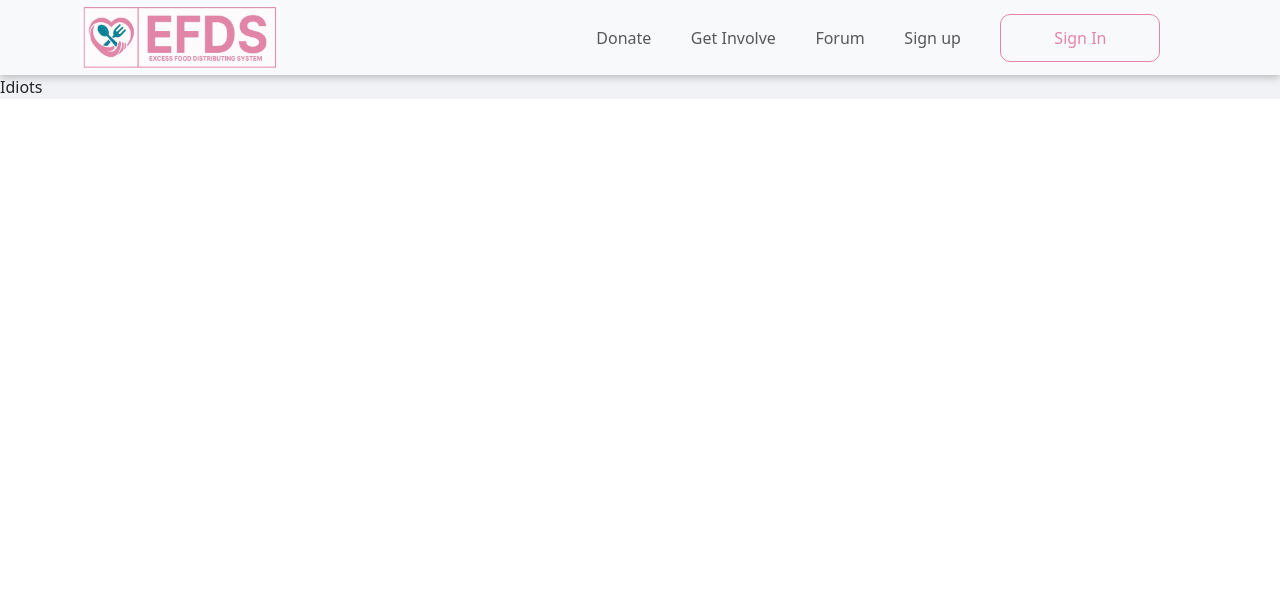
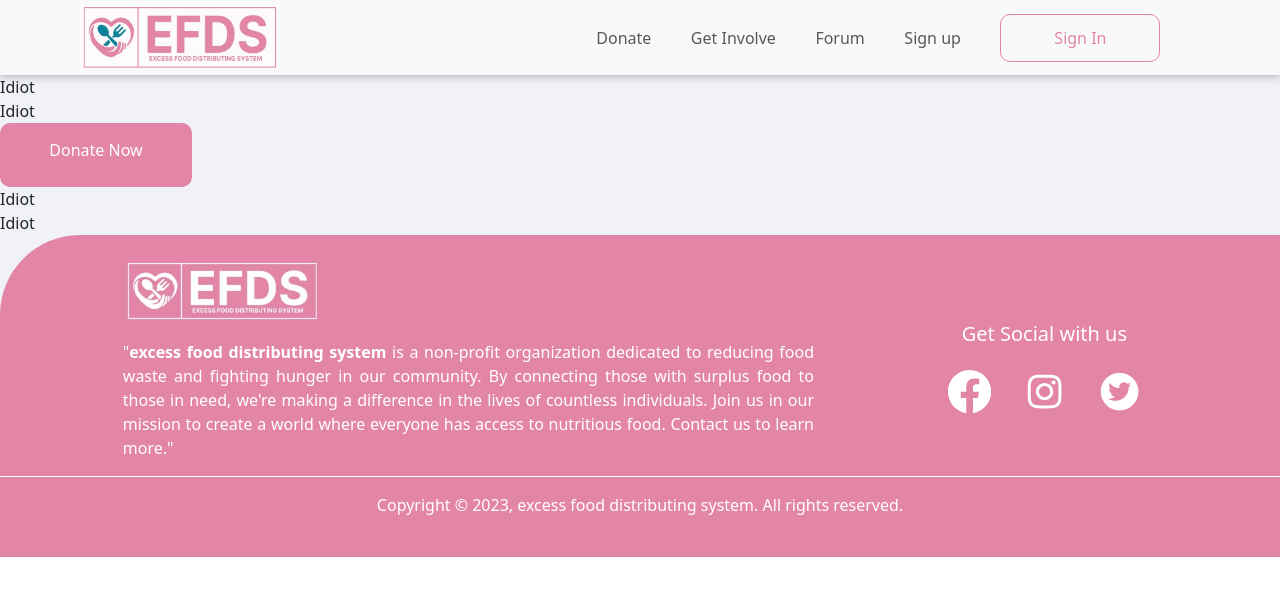
Before and after one commit to Vaasel/RizqBchao, a React (Create React App) app in the folder client/: page /doner in a window 1280 px wide. Shown: the top 596 px of the page. Built offline with nearby package versions, Linux system fonts and the light colour scheme.

Commit message:
doner-start

```diff
--- a/client/src/App.js
+++ b/client/src/App.js
@@ -2,6 +2,7 @@ import React from 'react';
 import { BrowserRouter as Router, Routes, Route } from 'react-router-dom';
 import './App.css';
 import Header from './components/header';
+import Footer from './components/footer';
 import Home from './Pages/home';
 import DonerPage from './Pages/donerPage';
 import Login from './Pages/login'; // Import your Login component
@@ -18,6 +19,7 @@ function App() {
           <Route path="/login" element={<Login />} /> {/* Login page */}
           <Route path="/signup" element={<Signup />} /> {/* Signup page */}
         </Routes>
+        <Footer/>
       </Router>
     </div>
   );
--- a/client/src/Pages/donerPage.js
+++ b/client/src/Pages/donerPage.js
@@ -1,11 +1,24 @@
 import './donerPage.css';
 
+import Button from '../components/button';
 
 const DonerPage = ()=>{
     return(
-        <>
-        Idiots
-        </>
+        <div>
+            <div>
+                Idiot
+            </div>
+            <div>
+                Idiot
+            </div>
+            <Button text ={['Donate Now']} />
+            <div>
+                Idiot
+            </div>
+            <div>
+                Idiot
+            </div>
+        </div>
     )
 }
 
--- a/client/src/Pages/home.js
+++ b/client/src/Pages/home.js
@@ -7,21 +7,19 @@ import Rewards from '../layout/rewards';
 import Testimonial from '../layout/testimonial';
 import Stats from '../layout/stats';
 import Volunteer from '../layout/volunteer';
-import Footer from "../components/footer";
 
 
 const Home = () => {
   return (
     <>
-      <Intro       />
-      <Doner       />
-      <Help        />
-      <Working     />
-      <Rewards     />
-      <Volunteer   />
-      <Stats       />
+      <Intro />
+      <Doner />
+      <Help />
+      <Working />
+      <Rewards />
+      <Volunteer />
+      <Stats />
       <Testimonial />
-      <Footer      />
     </>
   );
 };
--- a/client/src/Pages/login.css
+++ b/client/src/Pages/login.css
@@ -2,7 +2,7 @@
     display: flex;
     justify-content: center;
     align-items: center;
-    min-height: 90vh;
+    min-height: 62.5vh;
 }
 .login-t{
     color: #E385A7;
--- a/client/src/Pages/signup.css
+++ b/client/src/Pages/signup.css
@@ -1,5 +1,5 @@
 .signup{
-    min-height: 90vh;
+    min-height: 62.5vh;
     display: flex;
     align-items: center;
     justify-content: center;
--- a/client/src/layout/doner.jsx
+++ b/client/src/layout/doner.jsx
@@ -103,7 +103,7 @@ const Doner= ()=>{
                 </div>
             </div>
             <div className='b'>
-                <Button text={['Show More ...']} />
+                <Button text={['Show More ...']} href="/doner" />
             </div>
         </>
     )
```
